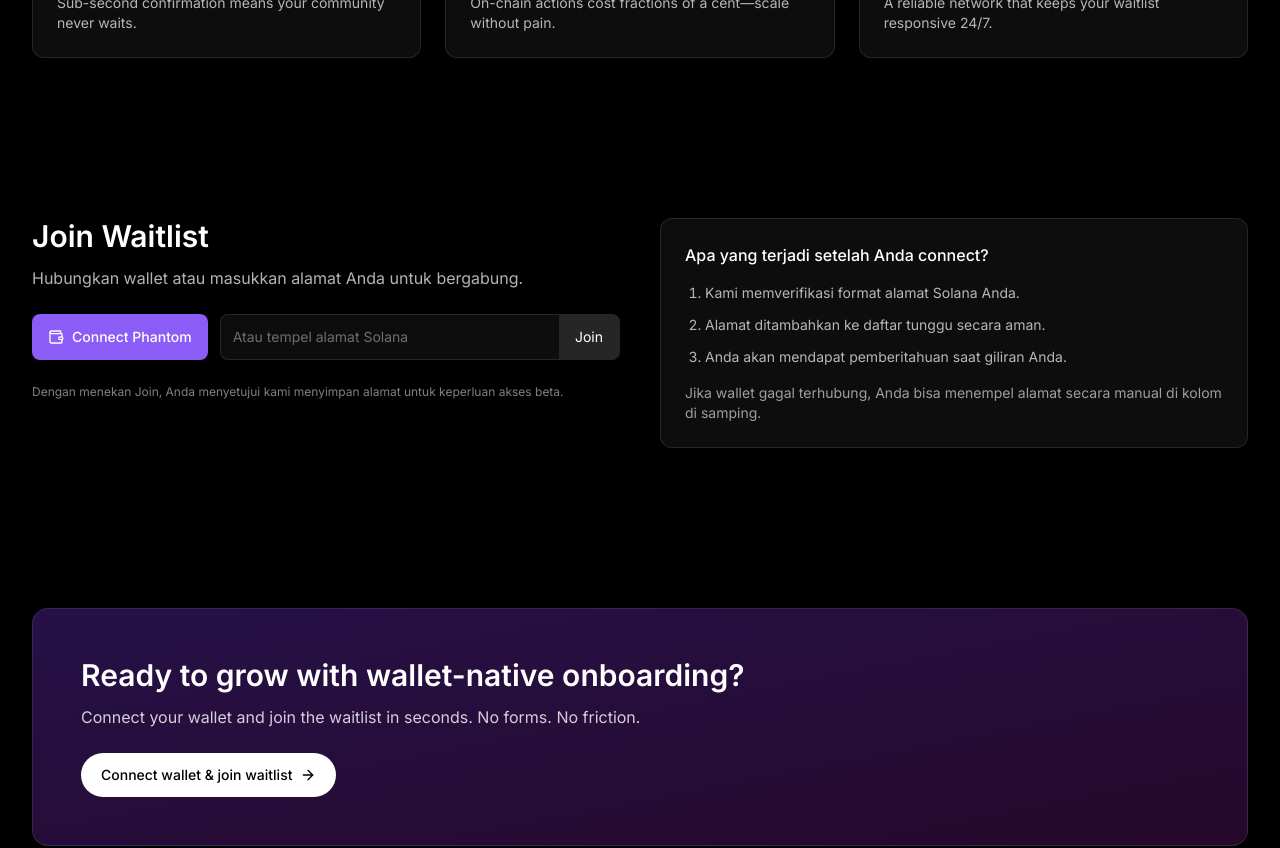
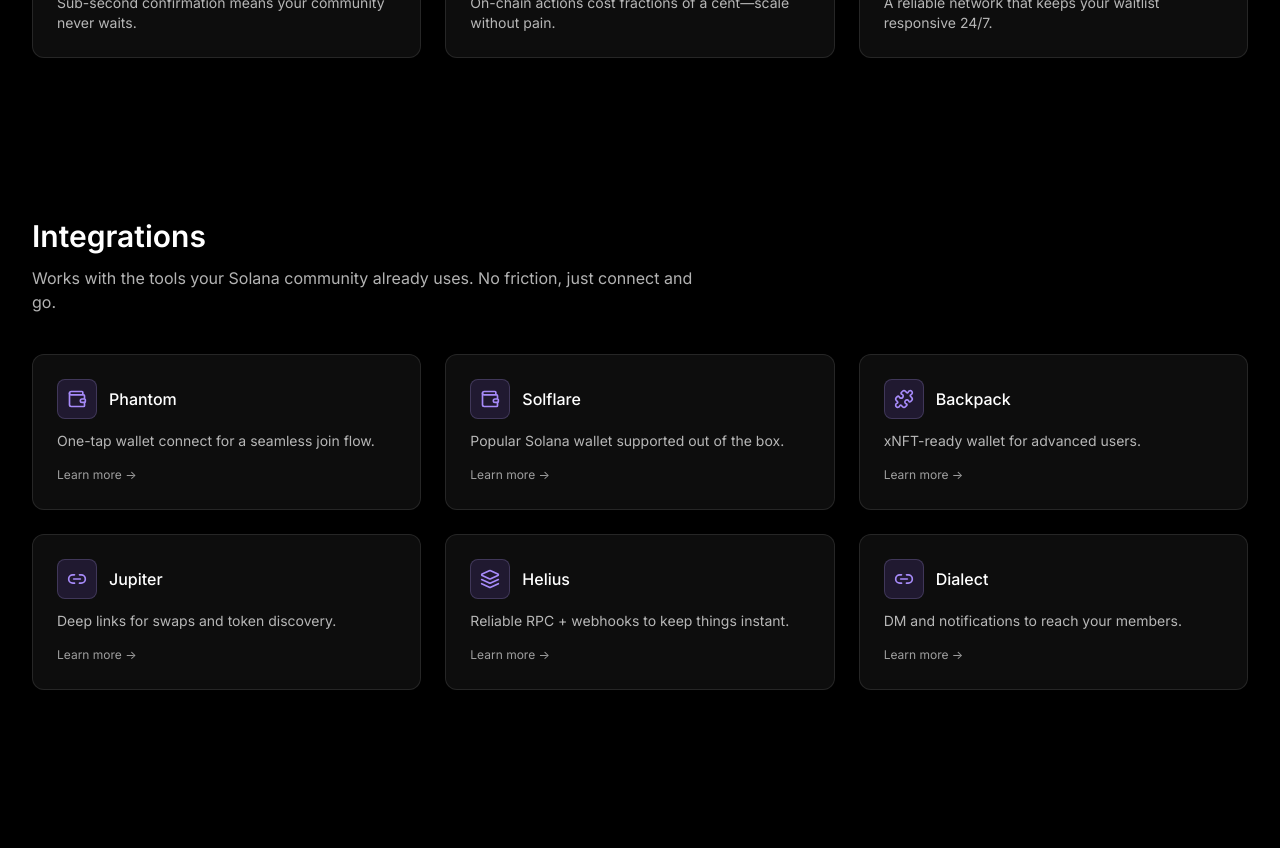
Before and after one commit to nikita1503agarwal/frontend-repo_pgqeze4a_angros, a React (Vite) app: page / in a window 1280 px wide. Shown: the part 1580-2428 px from the top of the page. Built offline with nearby package versions, Linux system fonts and the light colour scheme; no server answers; a web font is replaced by a local one.

Commit message:
Update project prj_pgqeze4a - 2025-11-08T19:55:16.571Z

```diff
--- a/src/App.jsx
+++ b/src/App.jsx
@@ -3,6 +3,7 @@
 import ContractBar from './components/ContractBar';
 import HowItWorks from './components/HowItWorks';
 import WhySolana from './components/WhySolana';
+import Integrations from './components/Integrations';
 import Waitlist from './components/Waitlist';
 import FAQ from './components/FAQ';
 import CTA from './components/CTA';
@@ -18,6 +19,7 @@
         </div>
         <HowItWorks />
         <WhySolana />
+        <Integrations />
         <Waitlist />
         <CTA />
         <FAQ />
--- /dev/null
+++ b/src/components/Integrations.jsx
@@ -0,0 +1,76 @@
+import { Wallet, Link2, Puzzle, Layers } from 'lucide-react';
+
+export default function Integrations() {
+  const items = [
+    {
+      icon: Wallet,
+      name: 'Phantom',
+      desc: 'One-tap wallet connect for a seamless join flow.',
+      href: 'https://phantom.app',
+    },
+    {
+      icon: Wallet,
+      name: 'Solflare',
+      desc: 'Popular Solana wallet supported out of the box.',
+      href: 'https://solflare.com',
+    },
+    {
+      icon: Puzzle,
+      name: 'Backpack',
+      desc: 'xNFT-ready wallet for advanced users.',
+      href: 'https://www.backpack.app',
+    },
+    {
+      icon: Link2,
+      name: 'Jupiter',
+      desc: 'Deep links for swaps and token discovery.',
+      href: 'https://jup.ag',
+    },
+    {
+      icon: Layers,
+      name: 'Helius',
+      desc: 'Reliable RPC + webhooks to keep things instant.',
+      href: 'https://helius.dev',
+    },
+    {
+      icon: Link2,
+      name: 'Dialect',
+      desc: 'DM and notifications to reach your members.',
+      href: 'https://www.dialect.to',
+    },
+  ];
+
+  return (
+    <section id="integrations" className="py-20">
+      <div className="mx-auto max-w-7xl px-4 sm:px-6 lg:px-8">
+        <div className="flex items-end justify-between gap-4 flex-wrap">
+          <div>
+            <h2 className="text-2xl sm:text-3xl font-semibold text-white">Integrations</h2>
+            <p className="mt-3 text-white/70 max-w-2xl">Works with the tools your Solana community already uses. No friction, just connect and go.</p>
+          </div>
+        </div>
+
+        <div className="mt-10 grid gap-6 sm:grid-cols-2 lg:grid-cols-3">
+          {items.map((it) => (
+            <a
+              key={it.name}
+              href={it.href}
+              target="_blank"
+              rel="noreferrer"
+              className="group rounded-xl border border-white/10 bg-white/5 hover:bg-white/10 transition p-6 block"
+            >
+              <div className="flex items-center gap-3">
+                <div className="h-10 w-10 rounded-lg bg-violet-500/15 border border-violet-300/20 flex items-center justify-center">
+                  <it.icon className="h-5 w-5 text-violet-400" />
+                </div>
+                <h3 className="text-white font-medium">{it.name}</h3>
+              </div>
+              <p className="mt-3 text-sm text-white/70">{it.desc}</p>
+              <span className="mt-4 inline-block text-xs text-white/60 group-hover:text-white">Learn more →</span>
+            </a>
+          ))}
+        </div>
+      </div>
+    </section>
+  );
+}
```
Also changed, not shown: 1 other file (tests, documents, lock files or other folders).
